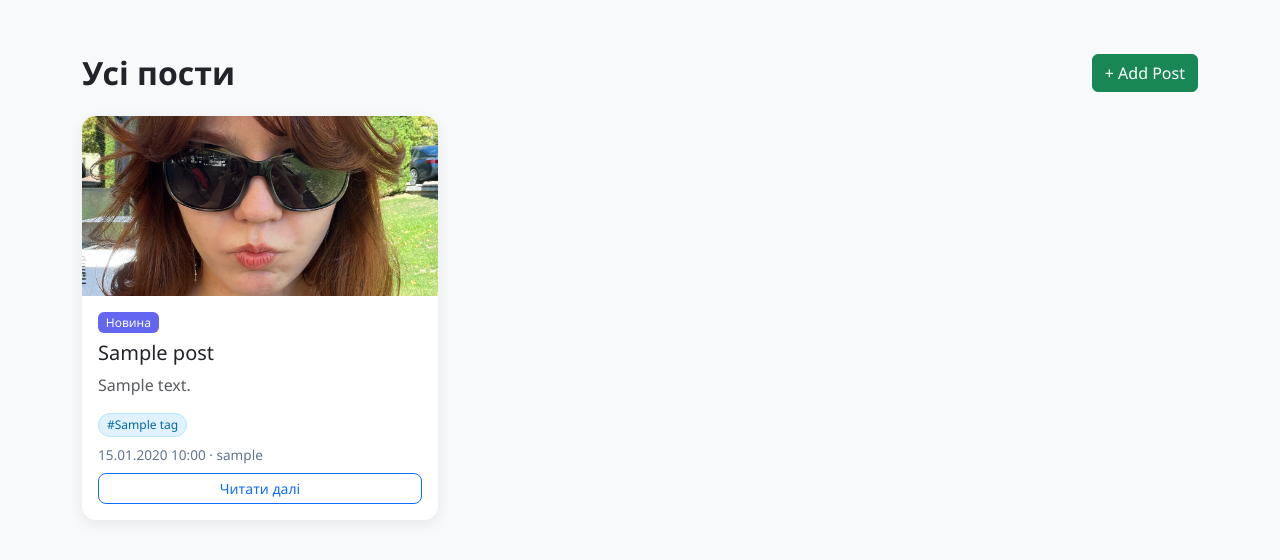
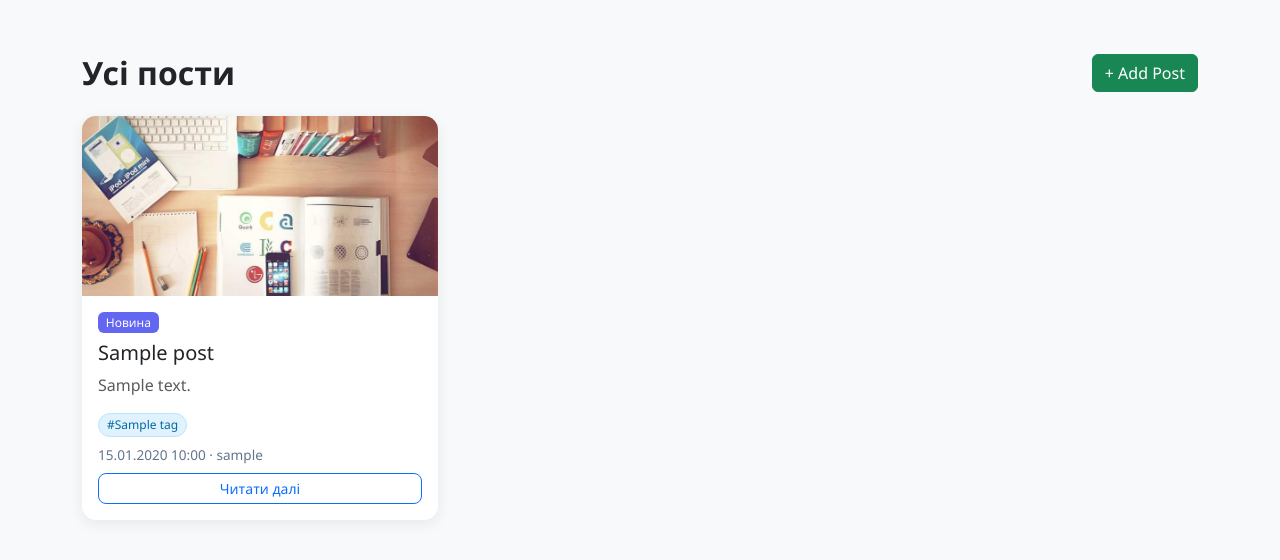
Before and after one commit to aolesayo-ai/flask-app-lab, a Flask app: page /post in a window 1280 px wide. Shown: the part 116-676 px from the top of the page. Run offline with Flask 3, Linux system fonts and the light colour scheme; tables that the repository leaves empty hold one stand-in row (values such as "Sample post"); some libraries are stand-ins or nearby versions.

Commit message:
posts: topical card images per category (Lorem Picsum/Unsplash), dog photo as default.jpg
Co-Authored-By: Claude Opus 5.5 <noreply@anthropic.com>

```diff
--- a/app/posts/templates/posts/posts.html
+++ b/app/posts/templates/posts/posts.html
@@ -17,7 +17,8 @@
     {% for post in posts %}
     <div class="col">
         <div class="card post-card h-100">
-            <img src="{{ url_for('posts.static', filename='img/default.jpg') }}" class="card-img-top post-img" alt="post">
+            {% set img = post.category if post.category in ['news', 'publication', 'tech', 'other'] else 'default' %}
+            <img src="{{ url_for('posts.static', filename='img/' ~ img ~ '.jpg') }}" class="card-img-top post-img" alt="{{ post.category | post_category }}">
             <div class="card-body d-flex flex-column">
                 <span class="badge post-badge mb-2">{{ post.category | post_category }}</span>
                 <h5 class="card-title">{{ post.title }}</h5>
```
Also changed, not shown: tests/test_posts.py (+1 -1 lines), app/posts/static/img/default.jpg, app/posts/static/img/news.jpg (added), app/posts/static/img/other.jpg (added), app/posts/static/img/publication.jpg (added), app/posts/static/img/tech.jpg (added).
